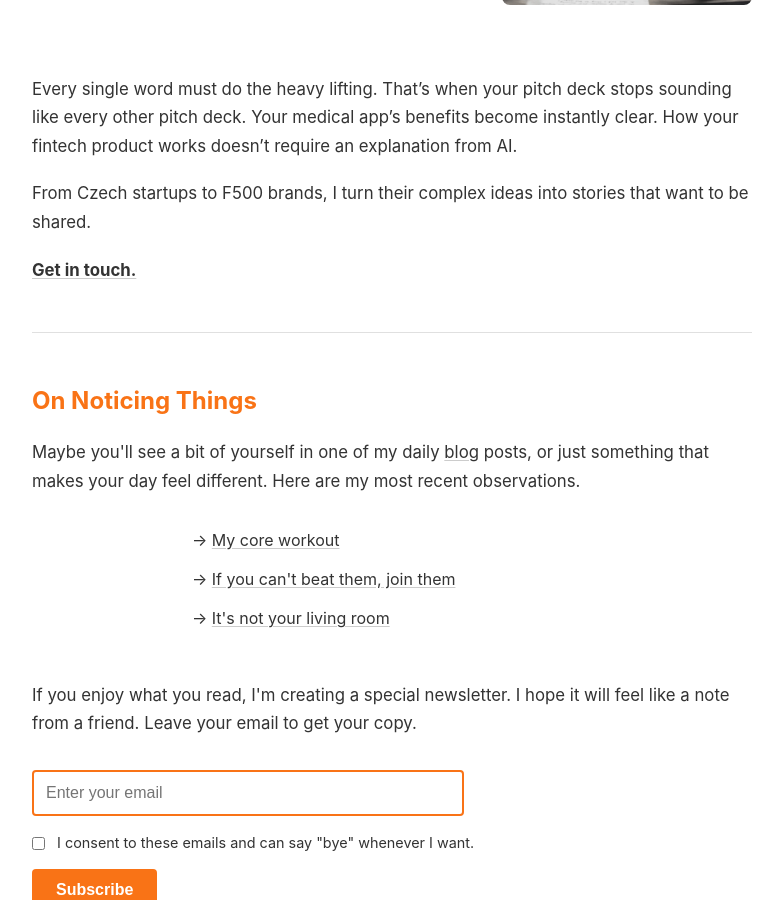
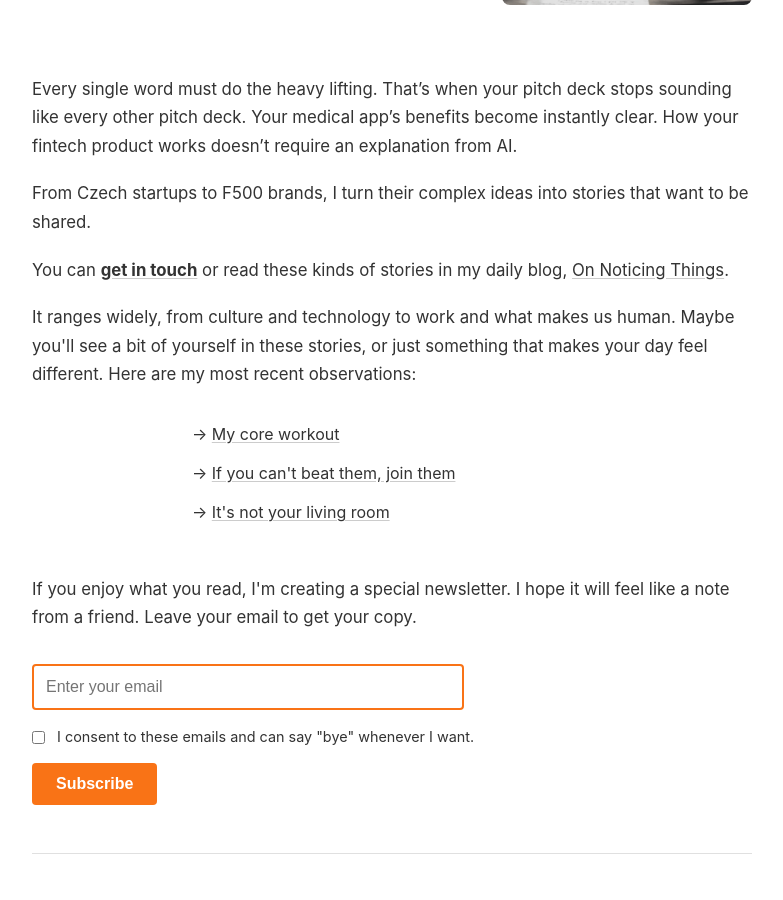
Before and after one commit to westleyovercash/westleyovercash.github.io, a Jekyll site: the page built from index.md, in a window 1280 px wide and 900 px high, scrolled down 387 px. Shown: the whole window, without its empty margins (248-1031 px from the left). Built offline with Jekyll 4.4.1, drawn with Linux system fonts in a browser that asks for light colours.

Commit message:
Update index.md

```diff
--- a/index.md
+++ b/index.md
@@ -16,12 +16,9 @@ Every single word must do the heavy lifting. That's when your pitch deck stops s
 
 From Czech startups to F500 brands, I turn their complex ideas into stories that want to be shared.
 
-**<a href="/contact">Get in touch.</a>**
+You can **<a href="/contact">get in touch</a>** or read these kinds of stories in my daily blog, <a href="/blog">On Noticing Things</a>.
 
-<hr style="border: none; border-top: 1px solid #e0e0e0; margin: 3rem 0;">
-
-<h2>On Noticing Things</h2>
-<p>Maybe you'll see a bit of yourself in one of my daily <a href="/blog">blog</a> posts, or just something that makes your day feel different. Here are my most recent observations.
+<p>It ranges widely, from culture and technology to work and what makes us human. Maybe you'll see a bit of yourself in these stories, or just something that makes your day feel different. Here are my most recent observations:
 <ul style="list-style: none; padding: 0; margin: 2rem auto; max-width: 400px;">
 {% for post in site.posts limit:3 %}
   <li style="margin-bottom: 0.75rem; text-align: left;">→ <a href="{{ post.url }}">{{ post.title }}</a></li>
```
